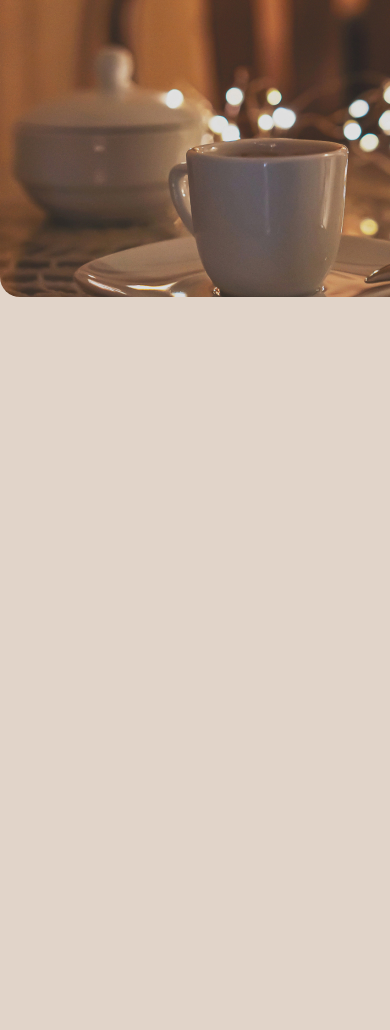
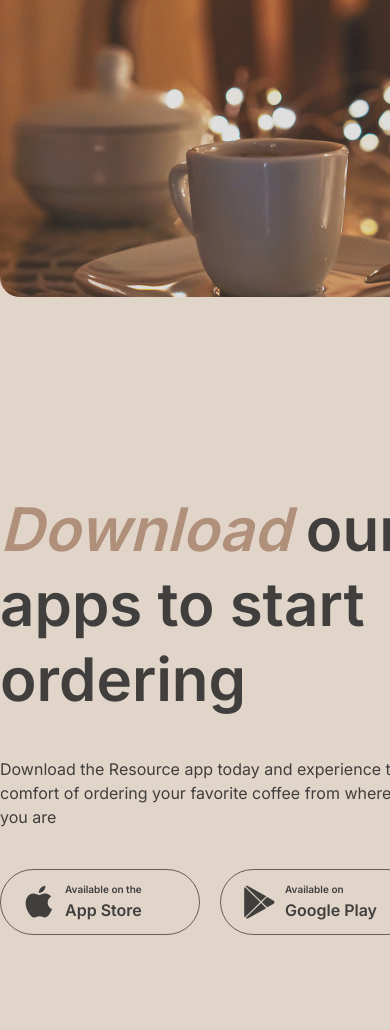
Before and after one commit to velestra/coffee-house, a plain HTML site: page index.html in a window 390 px wide. Shown: the part 3199-4229 px from the top of the page. Before the commit the page ends 3496 px from the top, so only its background shows below. Drawn offline with Linux system fonts and the light colour scheme.

Commit message:
feat: add mobile-app section

```diff
--- a/css/style.css
+++ b/css/style.css
@@ -290,6 +290,64 @@ p {
   border-radius: 20px;
 }
 
+.mobile-app__inner {
+  margin-top: 100px;
+  display: flex;
+}
+.download {
+  display: flex;
+  flex-direction: column;
+  justify-content: center;
+}
+.download h2 {
+  text-align: start;
+}
+.mobile-text {
+  font-size: 16px;
+  line-height: 150%;
+  font-weight: 400;
+  margin: 40px 0 40px 0;
+}
+.top__button {
+  font-size: 10px;
+  margin-bottom: 2px;
+  line-height: 140%;
+  font-weight: 600;
+}
+.bottom__button {
+  font-size: 16px;
+  font-weight: 600;
+  line-height: 150%;
+}
+.button__text {
+  display: flex;
+  flex-direction: column;
+  align-items: flex-start;
+  margin-left: 8px;
+}
+.button__apple, .button__google {
+  border-radius: 100px;
+  border: 1px solid #665F55;
+  padding: 12px 20px;
+  display: flex;
+  width: 200px;
+  align-items: center;
+}
+.button__apple:hover, .button__google:hover {
+  background-color: #665F55;
+  color: #E1D4C9;
+  transition: all 0.3s ease;
+}
+.button__apple:hover img, .button__google:hover img {
+  fill: #E1D4C9;
+  stroke: #E1D4C9;
+  transition: all 0.3s ease;
+}
+.mobile__buttons {
+  display: flex;
+  gap: 20px;
+}
+
 
 
 .img__container img {
--- a/index.html
+++ b/index.html
@@ -104,6 +104,35 @@
         </div>
       </div>
     </section>
+    <section class="mobile-app" id="mobile-app">
+      <div class="container">
+        <div class="mobile-app__inner">
+          <div class="download">
+            <h2 class="heading2"><span class="accent">Download</span> our apps to start ordering</h2>
+            <p class="mobile-text">Download the Resource app today and experience the comfort of ordering your favorite coffee from wherever you are</p>
+            <div class="mobile__buttons">
+              <div class="button__apple">
+                <img src="images/apple.svg" alt="apple-button" class="aplle__img">
+                <div class="button__text">
+                  <div class="top__button">Available on the</div>
+                  <div class="bottom__button">App Store</div>
+                </div>
+              </div>
+              <div class="button__google">
+                <img src="images/google.svg" alt="google-button" class="google__img">
+                <div class="button__text">
+                  <div class="top__button">Available on</div>
+                  <div class="bottom__button">Google Play</div>
+                </div>
+              </div>
+            </div>
+          </div>
+          <div class="mobile-image">
+            <img src="images/mobile-screens.png" alt="mobile" class="mobile__screen">
+          </div>
+        </div>
+      </div>
+    </section>
   </main>
 
 </body>
```
